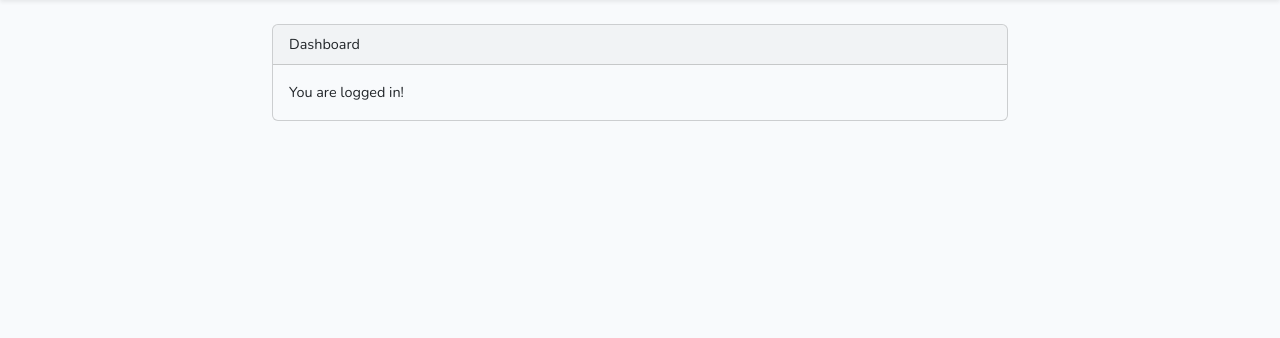
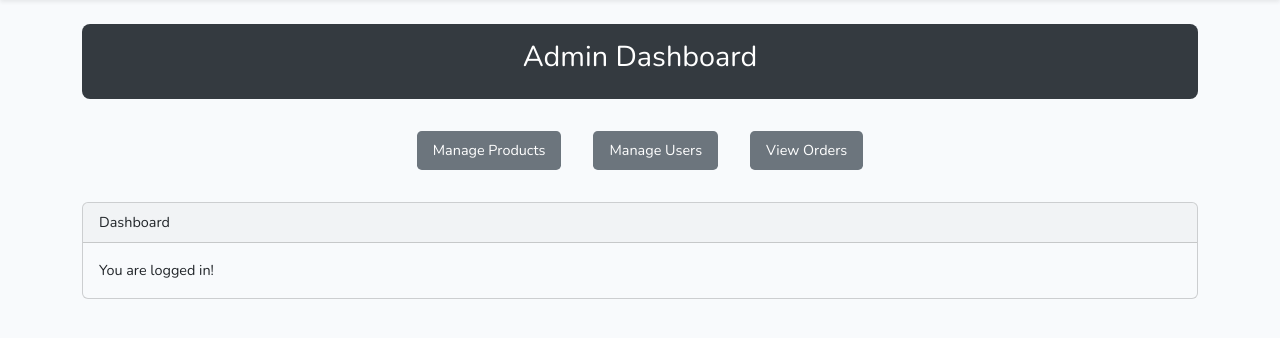
Before and after one commit to Xpq1X/GigaShop, a Laravel app: template giga-science-shop/resources/views/home.blade.php in a window 1280 px wide. Shown: the part 55-393 px from the top of the page. Run offline with Laravel 12, Linux system fonts and the light colour scheme; the template is opened without the code that fills it, so the values that code supplies are empty; style sheets or scripts are compiled from the project's sources; parts of the project's set-up code (start-up, migrations or seed data) failed here and were passed over.

Commit message:
brkopls:(

```diff
--- a/giga-science-shop/app/Http/Controllers/HomeController.php
+++ b/giga-science-shop/app/Http/Controllers/HomeController.php
@@ -13,7 +13,7 @@ class HomeController extends Controller
      */
     public function __construct()
     {
-        $this->middleware('auth');
+        $this->middleware('auth'); // This ensures only authenticated users can access this page
     }
 
     /**
@@ -23,6 +23,6 @@ class HomeController extends Controller
      */
     public function index()
     {
-        return view('home');
+        return view('home'); // Returns the home view after login
     }
 }
--- a/giga-science-shop/resources/views/home.blade.php
+++ b/giga-science-shop/resources/views/home.blade.php
@@ -1,9 +1,45 @@
 @extends('layouts.app')
 
 @section('content')
+<style>
+    .admin-header {
+        background-color: #343a40;
+        color: white;
+        padding: 1rem;
+        text-align: center;
+        border-radius: 0.5rem;
+        margin-bottom: 2rem;
+    }
+    .admin-nav {
+        display: flex;
+        justify-content: center;
+        gap: 2rem;
+        margin-bottom: 2rem;
+    }
+    .admin-nav a {
+        color: white;
+        text-decoration: none;
+        background-color: #6c757d;
+        padding: 0.5rem 1rem;
+        border-radius: 0.3rem;
+        transition: background-color 0.2s ease;
+    }
+    .admin-nav a:hover {
+        background-color: #5a6268;
+    }
+</style>
+
 <div class="container">
-    <div class="row justify-content-center">
-        <div class="col-md-8">
+    <div class="admin-header">
+        <h2>Admin Dashboard</h2>
+    </div>
+
+    <div class="admin-nav">
+        <a href="{{ route('admin.products') }}">Manage Products</a>
+        <a href="{{ route('admin.users') }}">Manage Users</a>
+        <a href="{{ route('admin.orders') }}">View Orders</a>
+    </div>
+
     <div class="card">
         <div class="card-header">{{ __('Dashboard') }}</div>
 
@@ -18,6 +54,4 @@
         </div>
     </div>
 </div>
-    </div>
-</div>
 @endsection
--- a/giga-science-shop/routes/web.php
+++ b/giga-science-shop/routes/web.php
@@ -6,10 +6,13 @@ use App\Http\Controllers\Auth\RegisterController;
 use App\Http\Controllers\AdminController;
 use App\Http\Controllers\HomeController;
 
-// Home page
+// Welcome page
 Route::get('/', function () {
     return view('welcome');
 });
+
+// Home page (protected)
+Route::get('/home', [HomeController::class, 'index'])->middleware('auth')->name('home');
 
 // Authentication Routes (only accessible for guests)
 Route::middleware('guest')->group(function () {
@@ -24,11 +27,21 @@ Route::post('/logout', [LoginController::class, 'logout'])->name('logout');
 
 // Admin Routes (protected)
 Route::middleware(['auth'])->group(function () {
+    Route::get('/admin/products', function () {
+        return 'Products Dashboard (placeholder)';
+    })->name('admin.products');
+
+    Route::get('/admin/users', function () {
+        return 'Users Dashboard (placeholder)';
+    })->name('admin.users');
+
+    Route::get('/admin/orders', function () {
+        return 'Orders Dashboard (placeholder)';
+    })->name('admin.orders');
+
+    // Optional: Real admin controller routes
     Route::get('/admin', [AdminController::class, 'index'])->name('admin.dashboard');
     Route::post('/admin/products', [AdminController::class, 'store'])->name('admin.products.store');
     Route::put('/admin/products/{id}', [AdminController::class, 'update'])->name('admin.products.update');
     Route::delete('/admin/products/{id}', [AdminController::class, 'destroy'])->name('admin.products.destroy');
 });
-
-// Home after login
-Route::get('/home', [HomeController::class, 'index'])->name('home')->middleware('auth');
```
Also changed, not shown: giga-science-shop/app/Http/Controllers/Auth/LoginController.php (+12 -8 lines), giga-science-shop/app/Http/Controllers/Auth/RegisterController.php (+16 -8 lines), giga-science-shop/app/Http/Kernel.php (+36 -7 lines), 1 other file. Lines whose indentation alone changed are shown as unchanged.
